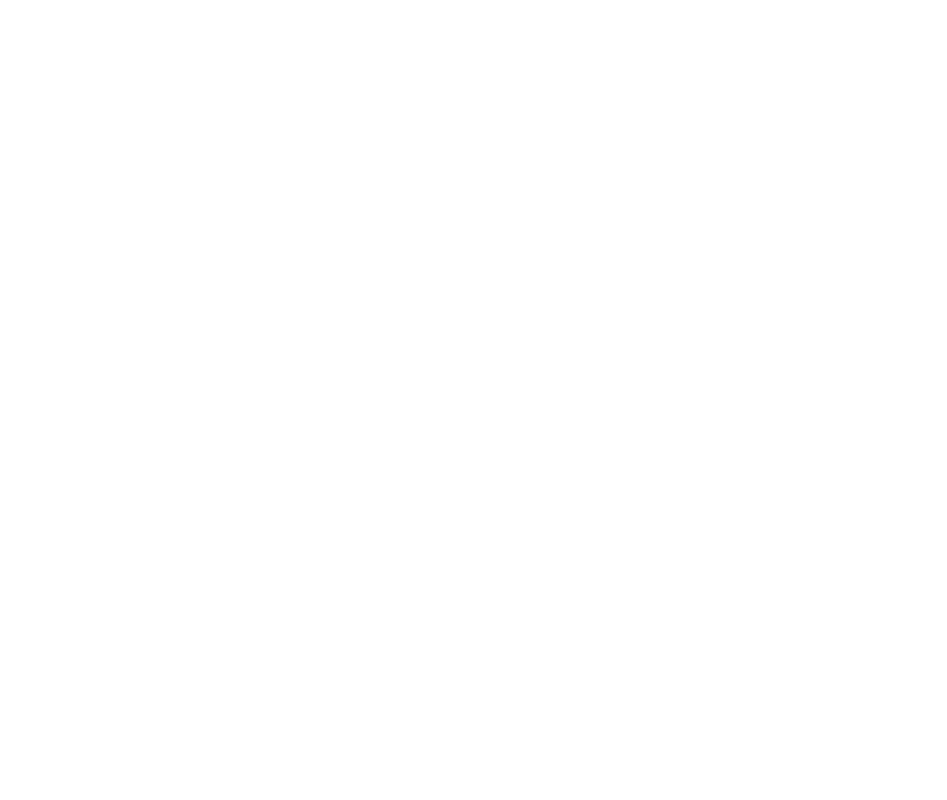
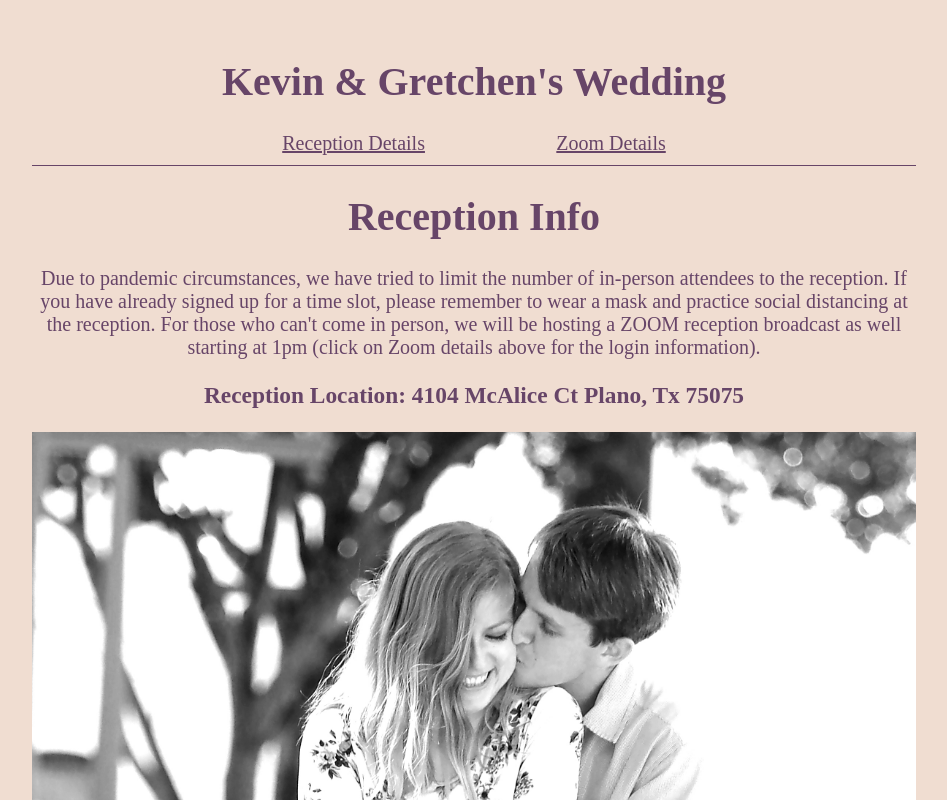
Before and after one commit to kmkinney/kmkinney.github.io, a plain HTML site: page reception.html in a window 1280 px wide. Shown: the top 800 px of the page, without its empty margins (166-1113 px from the left). Drawn offline with Linux system fonts and the light colour scheme.

Commit message:
Added Reception Info Page
info about reception

```diff
--- a/reception.html
+++ b/reception.html
@@ -1,8 +1,31 @@
 <!DOCTYPE html>
 <html>
     <head>
+        <link rel="stylesheet" href="style.css"></link>
     </head>
     <body>
+        <center>
+            </br>
+            <h1>Kevin & Gretchen's Wedding</h1>
+            <div class="nav">
+                <a href="reception.html" class="nav">Reception Details</a>
+                <a href="index.html" class="nav">Zoom Details</a>
+            </div>
+            <hr></hr>
+            <h1>Reception Info</h1>
+            <div class="info">
+                <p>
+                    Due to pandemic circumstances, we have tried to limit the number of in-person attendees
+                    to the reception. If you have already signed up for a time slot, please remember to
+                    wear a mask and practice social distancing at the reception. For those who can't come in person,
+                    we will be hosting a ZOOM reception broadcast as well starting at 1pm (click on Zoom details above for the login information).
 
+                </p>
+                <h3>
+                    Reception Location: 4104 McAlice Ct Plano, Tx 75075
+                </h3>
+            </div>
+            <img src="kgimg.jpg">
+        </center>
     </body>
 </html>
--- a/style.css
+++ b/style.css
@@ -29,3 +29,12 @@ img{
 	max-width: 70%;
 	height: auto;
 }
+a.nav{
+	padding-left: 5%;
+	padding-right: 5%;
+	color: #674568;
+	text-decoration-color: #674568;
+}
+.info{
+	max-width: 70%;
+}
```
Also changed, not shown: index.html (+7 -3 lines).
